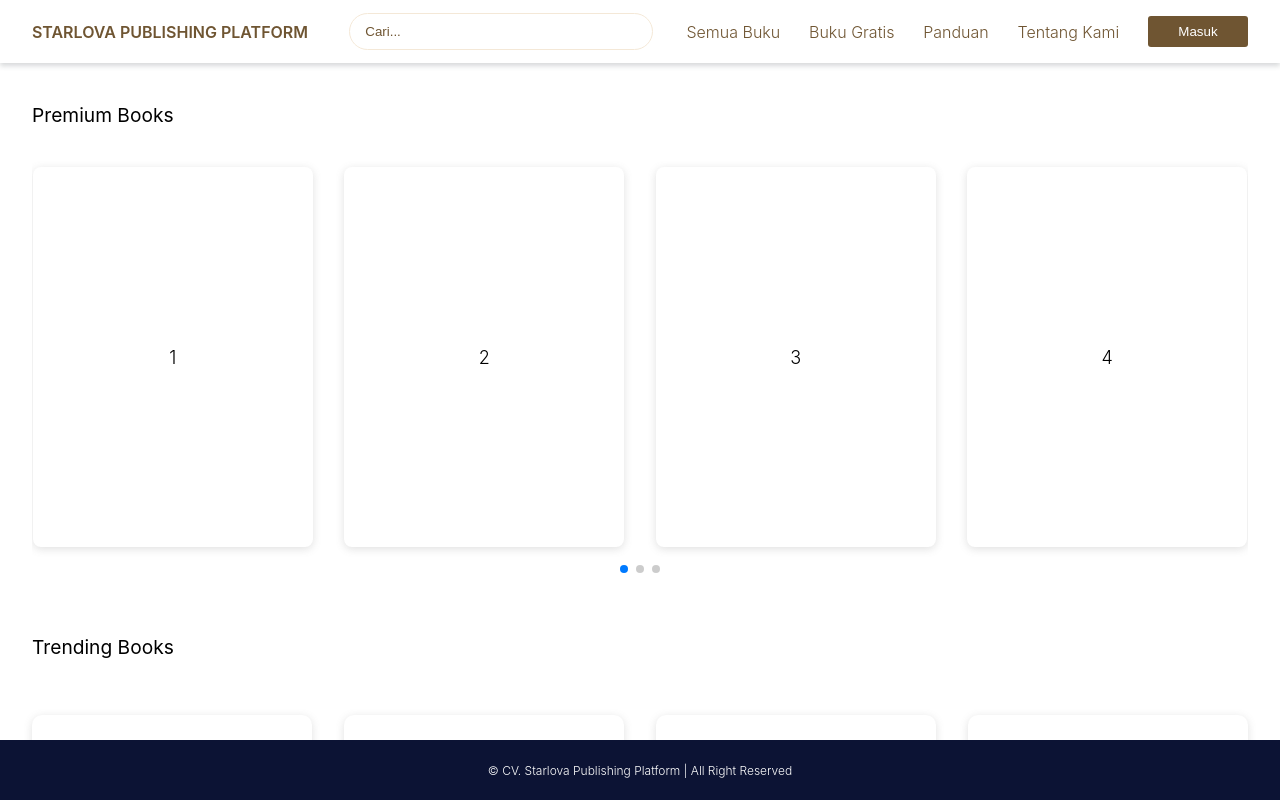
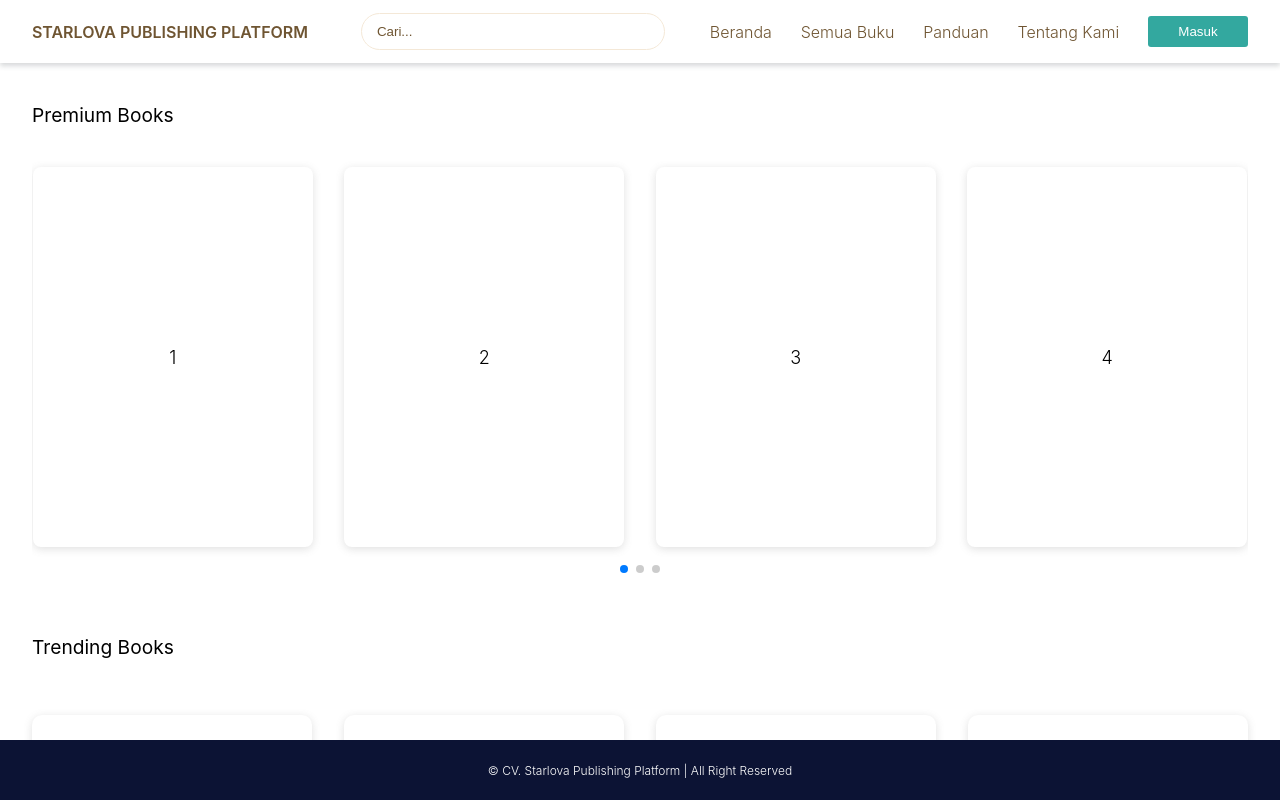
Before and after one commit to snipkode/Book, a Next.js app: page / in a window 1280 px wide. Shown: the top 800 px of the page. Built offline with nearby package versions, Linux system fonts and the light colour scheme.

Commit message:
add background

```diff
--- a/components/Header/header.module.css
+++ b/components/Header/header.module.css
@@ -14,7 +14,7 @@
   box-shadow: 0 3px 5px rgba(57, 63, 72, 0.2);
 }
 
-.header-menu > .logo {
+.header-menu > div.logo {
     width: 150px;
     cursor: pointer;
 }
@@ -44,7 +44,7 @@
 
 .header-menu > ul > li > button {
    color: white;
-   background: var(--heading);
+   background: var(--secondary);
    cursor: pointer;
    border-radius: 3px;
    border: none;
@@ -54,10 +54,10 @@
 }
 
 .header-menu > ul > li > button:hover {
-    background: var(--secondary);
+    background: var(--heading);
     width: 100px;
     color: white;
-    border: 1px solid var(--secondary);
+    border: 1px solid var(--heading);
     cursor: pointer;
     border-radius: 3px;
     border: none;
--- a/components/Header/index.js
+++ b/components/Header/index.js
@@ -11,8 +11,8 @@ export default function Header() {
                     <input type="text" placeholder="Cari..." />
                 </div>
                 <ul>
+                    <li>Beranda</li>
                     <li>Semua Buku</li>
-                    <li>Buku Gratis</li>
                     <li>Panduan</li>
                     <li>Tentang Kami</li>
                     <li>
```
